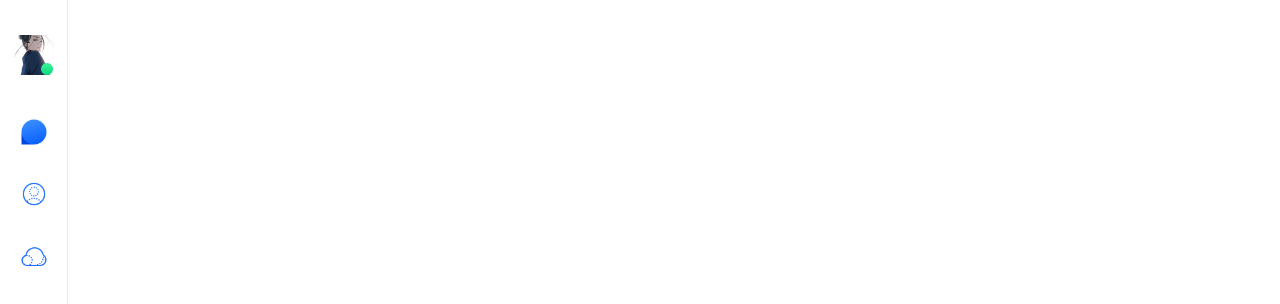
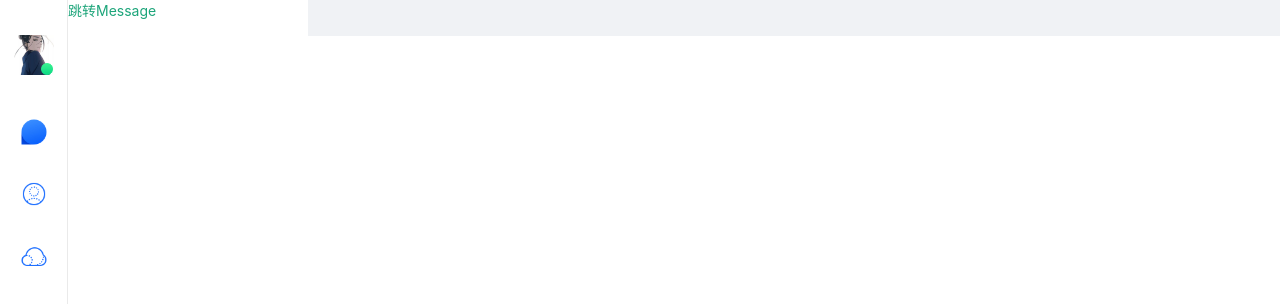
Before and after one commit to nick2834/react-tim, a React (Create React App) app: page /#/last in a window 1280 px wide. Shown: the top 304 px of the page. Built offline with nearby package versions, Linux system fonts and the light colour scheme.

Commit message:
多级路由
Signed-off-by: nickxu <283448189@qq.com>

```diff
--- /dev/null
+++ b/src/routes/RouterMap.js
@@ -0,0 +1,20 @@
+import React from 'react';
+import { Route, Switch } from 'react-router-dom';
+import Message from '../views/Last/Message';
+class RouterMap extends React.Component {
+  constructor(props) {
+    super(props);
+  }
+
+  render() {
+    return(
+        <div className="mainRouter-wraper">
+          <Switch>
+            <Route  path='/last/message' component={Message}/>
+          </Switch>
+        </div>
+    )
+  }
+}
+
+export default RouterMap;
--- a/src/routes/index.js
+++ b/src/routes/index.js
@@ -10,40 +10,52 @@ import Files from '../views/Files';
 
 const Routers = [
     {
-        path: '/',
+        path: "/last",
+        redirect: true
+    },
+    {
+        path: '/last',
         component: Last,
         auth: true,
-        meta:{
-            title:"信息",
+        meta: {
+            title: "信息",
             icon: require('../assets/images/last_hover.png'),
-            activeIcon:require('../assets/images/last_selected.png')
-        }
+            activeIcon: require('../assets/images/last_selected.png')
+        },
+        childred: [
+            {
+                path: "/last/message",
+                meta: {
+                    title: "聊天"
+                },
+            }
+        ]
     },
     {
         path: '/contacts',
         component: Contacts,
         auth: true,
-        meta:{
-            title:"联系人",
-            icon:require('../assets/images/contacts_hover.png'),
-            activeIcon:require('../assets/images/contacts_selected.png')
+        meta: {
+            title: "联系人",
+            icon: require('../assets/images/contacts_hover.png'),
+            activeIcon: require('../assets/images/contacts_selected.png')
         }
     },
     {
         path: '/files',
         component: Files,
         auth: true,
-        meta:{
-            title:"文件",
-            icon:require('../assets/images/file_hover.png'),
-            activeIcon:require('../assets/images/file_selected.png')
+        meta: {
+            title: "文件",
+            icon: require('../assets/images/file_hover.png'),
+            activeIcon: require('../assets/images/file_selected.png')
         }
     },
     {
         path: '/login',
         component: Login,
-        meta:{
-            title:"信息"
+        meta: {
+            title: "信息"
         }
     }
 ]
--- a/src/views/App.js
+++ b/src/views/App.js
@@ -1,5 +1,5 @@
 import React, { Component } from 'react';
-import { HashRouter as Router, Route } from 'react-router-dom';
+import { HashRouter as Router, Route, Redirect } from 'react-router-dom';
 import '../styles/App.less';
 import Navbar from '../components/Navbar';
 import { Layout } from 'antd';
@@ -17,8 +17,12 @@ class App extends Component {
                 className="site-layout-background"
               >
                 {
-                  Routers.map(item => {
-                    return <Route key={item.path} path={item.path} exact component={item.component}></Route>
+                  Routers.map((item, index) => {
+                    return (
+                      item.redirect ?
+                        <Redirect key={index} exact from="/" to={item.path} /> :
+                        <Route key={item.path} path={item.path} component={item.component}/>
+                    )
                   })
                 }
               </Content>
--- /dev/null
+++ b/src/views/Last/Message/index.jsx
@@ -0,0 +1,11 @@
+import React from 'react';
+
+class Message extends React.Component{
+    render(){
+        return(
+            <div>Message</div>
+        )
+    }
+}
+
+export default Message
--- a/src/views/Last/index.jsx
+++ b/src/views/Last/index.jsx
@@ -1,9 +1,26 @@
 import React from 'react';
+import { Layout } from 'antd';
+import { Link, Route } from 'react-router-dom';
+import RouterMap from '../../routes/RouterMap';
 
-class Last extends React.Component{
-    render(){
-        return(
-            <div>Last</div>
+const { Content, Sider } = Layout;
+class Last extends React.Component {
+    render() {
+        return (
+            <div className="main_container">
+                <Layout>
+                    <Sider theme="light" width={240}>
+                        <ul className="item">
+                            <li>
+                                <Link to="/last/message">跳转Message</Link>
+                            </li>
+                        </ul>
+                    </Sider>
+                    <Content>
+                        <RouterMap />
+                    </Content>
+                </Layout>
+            </div>
         )
     }
 }
```
Also changed, not shown: src/routes/dist/index.dev.js.
